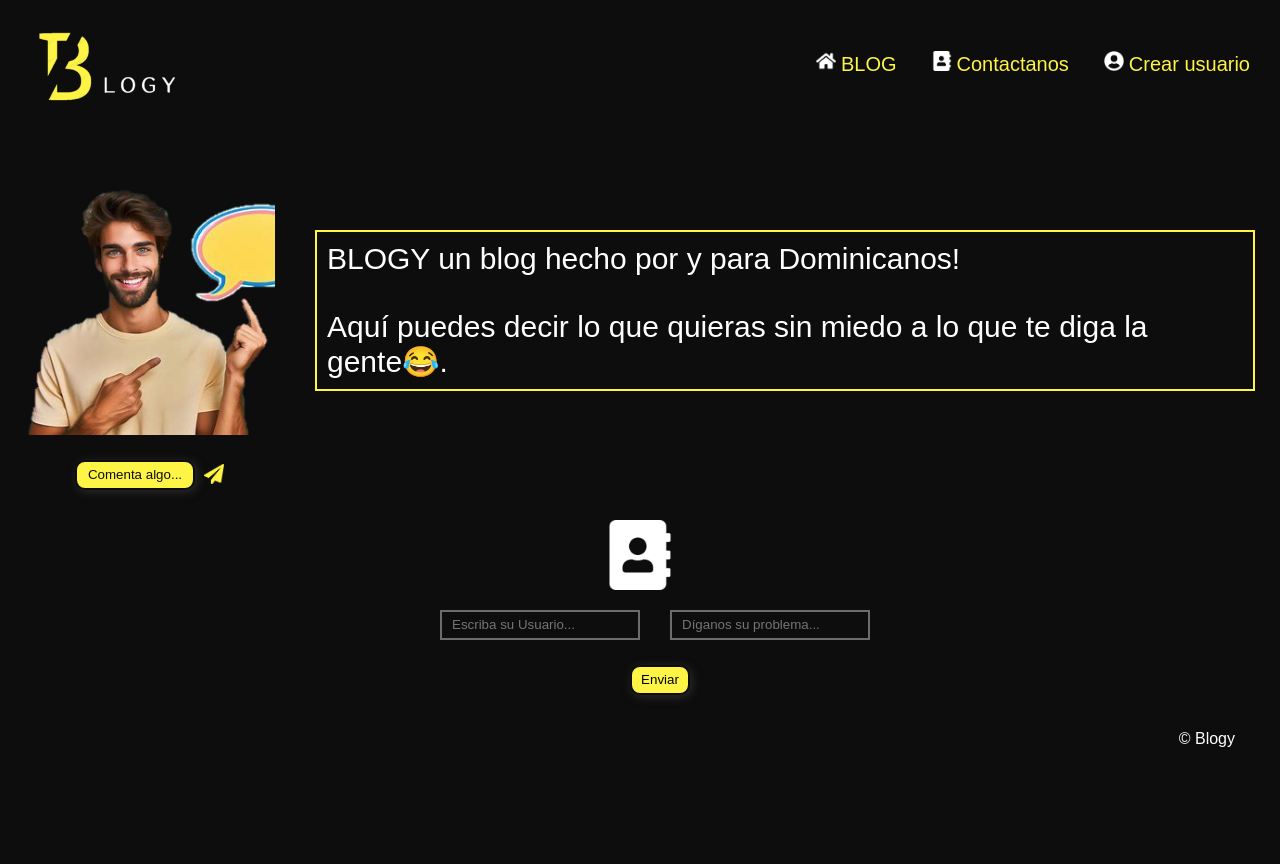
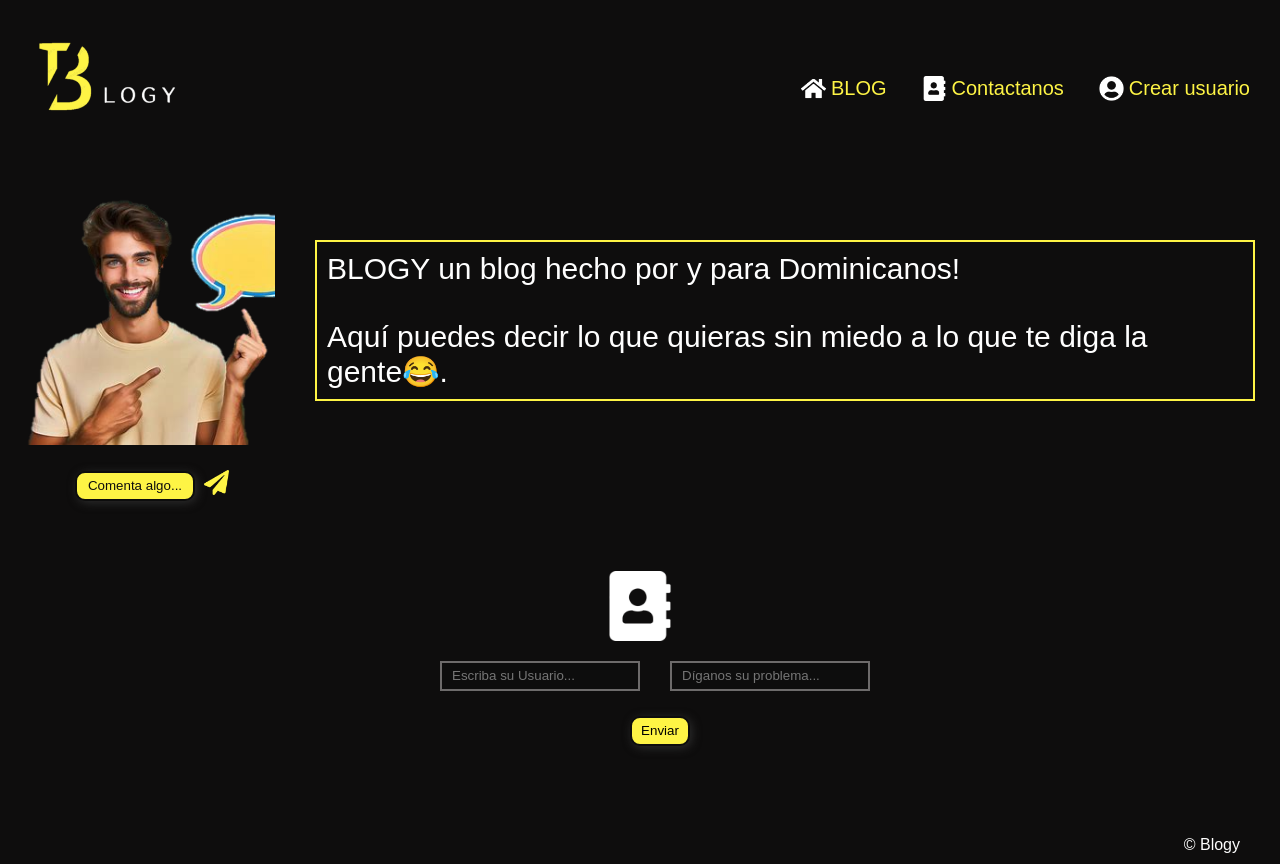
Before and after one commit to JosePerez0314/BLOGY, a plain HTML site: page index.html in a window 1280 px wide. Before the commit the page ends 800 px from the top, so only its background shows below. Drawn offline with Linux system fonts and the light colour scheme.

Commit message:
Primera finalizacion de la zona de comentarios con html y css y de la pagina principal

```diff
--- a/comentario.html
+++ b/comentario.html
@@ -27,8 +27,8 @@
             <button class="ham" id="hamButton">&#9776;</button>
             <nav class="nav">
                 <ul class="nav__ul">
-                    <li class="nav__li"><img src="img/home.png" class="icon"><a href="#description">BLOG</a></li>
-                    <li class="nav__li"><img src="img/contacto2.png" class="icon"><a href="#contact">Contactanos</a>
+                    <li class="nav__li"><img src="img/home.png" class="icon"><a href="index.html#description" target="_blank">BLOG</a></li>
+                    <li class="nav__li"><img src="img/contacto2.png" class="icon"><a href="index.html#contact" target="_blank">Contactanos</a>
                     </li>
                     <li class="nav__li"><img src="img/contacto.png" class="icon"><a href="usuario.html" target="_blank">Crear usuario</a></li>
                 </ul>
--- a/index.html
+++ b/index.html
@@ -73,7 +73,9 @@
         </section>
 
         <footer class="footer">
-            <p>&copy; Blogy</p>
+            <div class="footer__copy-container">
+                <p>&copy; Blogy</p>
+            </div>
         </footer>
     </div>
 </body>
--- a/styles.css
+++ b/styles.css
@@ -16,6 +16,7 @@ body {
 }
 
 body, footer {
+    height: 100%;
     width: 100%;
 }
 
@@ -34,7 +35,9 @@ ul {
 /* Encabezado */
 
 .header {
-    margin-top: -40px;
+    display: flex;
+    flex-direction: column;
+    justify-content: space-evenly;
 }
 
 .logo-container {
@@ -158,6 +161,7 @@ h1 {
 
 #contact {
     margin-top: 30px;
+    margin-bottom: 50px;
 }
 
 #contact img {
@@ -213,14 +217,9 @@ h1 {
 /* Pie de pagina */
 
 .footer {
-    margin-top: auto;
-    height: 30px;
-    padding: 35px;
+ text-align: center;
 }
 
-.footer p {
-   text-align: center;
-}
 
 /* Resoluciones */
 
@@ -347,15 +346,15 @@ h1 {
 
     /* Encabezado */
     .header {
-        display: flex;
+        flex-direction: row;
         justify-content: space-between;
-        align-items: center;
     }
 
     .logo-1 {
         display: block;
         height: 200px;
         width: 200px;
+        margin-top: -30px;
     }
 
     .logo-2 {
@@ -363,9 +362,11 @@ h1 {
     }
 
     .logo-container {
-        margin-top: 0;
+        margin-top: 0px;
         margin-bottom: 0;
     }
+
+    /* Navegación */
 
     .nav__ul {
         margin-top: 20px;
@@ -376,6 +377,14 @@ h1 {
     .nav__li {
         margin-left: 15px;
         padding-left: 20px;
+        display: flex;
+        justify-content: center;
+        align-items: center;
+    }
+
+    .icon {
+        height: 25px;
+        width: 25px;
     }
 
     /* Sección de la descripción */
@@ -399,6 +408,11 @@ h1 {
 
 
     /* Contacto */
+
+    #contact {
+        padding: 40px;
+    }
+
     .contact-container form {
         flex-direction: row !important;
     }
@@ -417,7 +431,8 @@ h1 {
 
     /* footer */
 
-    .footer p {
+    .footer {
         text-align: end;
+        margin-left: -30px;
     }
 }
```
